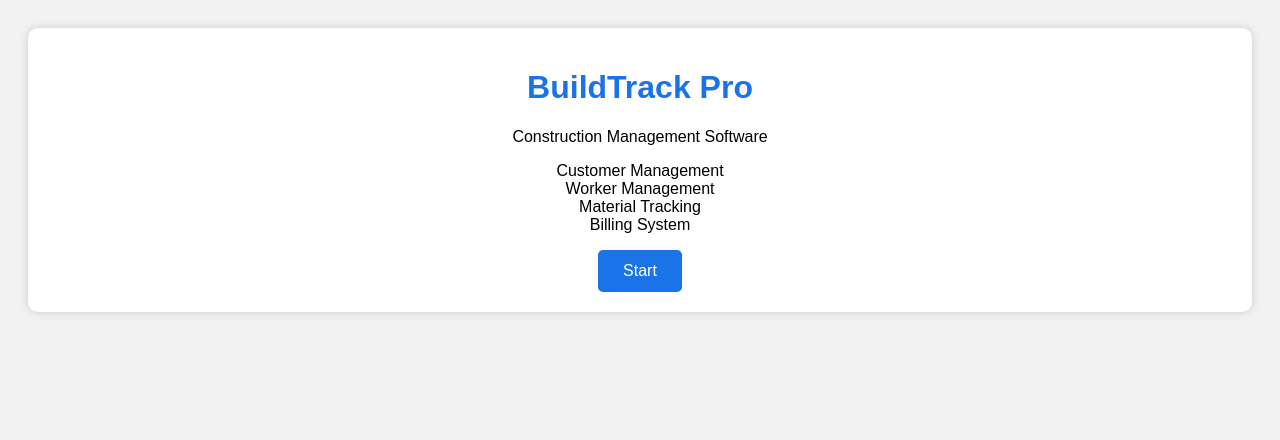
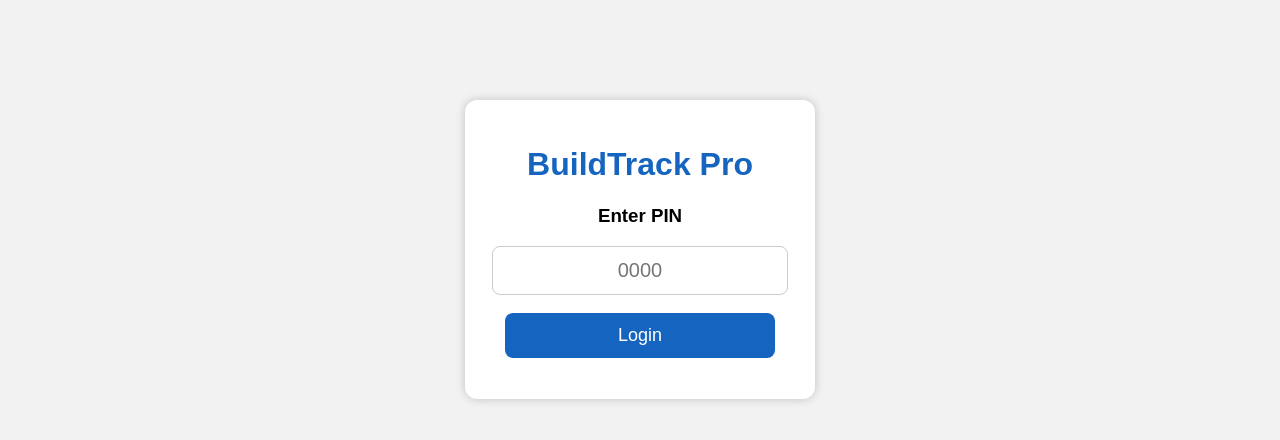
Before and after one commit to dangarmahes831-star/BuildTrack-Pro-v2, a website: page index.html in a window 1280 px wide. Drawn offline with Linux system fonts and the light colour scheme; files that its build step writes are made by us from their sources.

Commit message:
Refactor HTML structure and add dashboard features

```diff
--- a/index.html
+++ b/index.html
@@ -1,61 +1,63 @@
 <!DOCTYPE html>
-<html>
+<html lang="en">
 <head>
-    <title>BuildTrack Pro</title>
-    <meta name="viewport" content="width=device-width, initial-scale=1.0">
-
-    <style>
-        body{
-            font-family: Arial, sans-serif;
-            background:#f2f2f2;
-            padding:20px;
-            text-align:center;
-        }
-
-        .box{
-            background:white;
-            padding:20px;
-            border-radius:10px;
-            box-shadow:0 0 10px #ccc;
-        }
-
-        h1{
-            color:#1a73e8;
-        }
-
-        button{
-            background:#1a73e8;
-            color:white;
-            border:0;
-            padding:12px 25px;
-            border-radius:5px;
-            font-size:16px;
-        }
-    </style>
+<meta charset="UTF-8">
+<meta name="viewport" content="width=device-width, initial-scale=1.0">
+<title>BuildTrack Pro</title>
+<link rel="stylesheet" href="style.css">
 </head>
 
 <body>
 
-<div class="box">
-    <h1>BuildTrack Pro</h1>
+<div class="login-box">
 
-    <p>Construction Management Software</p>
+<h1>BuildTrack Pro</h1>
 
-    <p>
-        Customer Management<br>
-        Worker Management<br>
-        Material Tracking<br>
-        Billing System
-    </p>
+<h3>Enter PIN</h3>
 
-    <button onclick="saveData()">Start</button>
+<input type="password" id="pin" maxlength="4" placeholder="0000">
+
+<br><br>
+
+<button onclick="login()">Login</button>
+
+<p id="msg"></p>
+
 </div>
 
+
+<div id="dashboard" style="display:none; text-align:center;">
+
+<h2>Dashboard</h2>
+
+<button onclick="openFlat()">🧱 Flat</button>
+
+<br><br>
+
+<button onclick="openReport()">📊 Report</button>
+
+</div>
+
+
+<script src="script.js"></script>
+
 <script>
-function saveData(){
-    alert("Welcome to BuildTrack Pro");
+
+function openFlat(){
+
+window.location.href="flat.html";
+
 }
+
+
+function openReport(){
+
+window.location.href="report.html";
+
+}
+
 </script>
+
 
 </body>
 </html>
```
